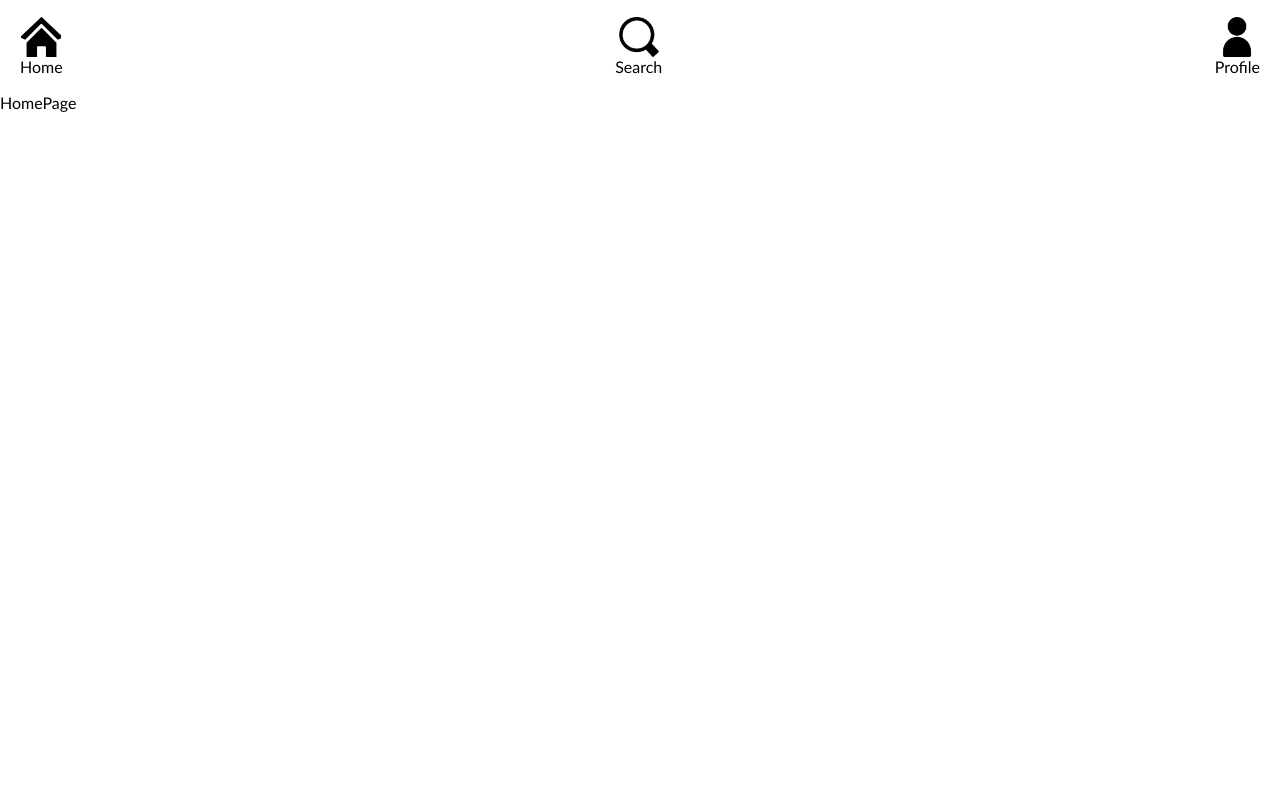
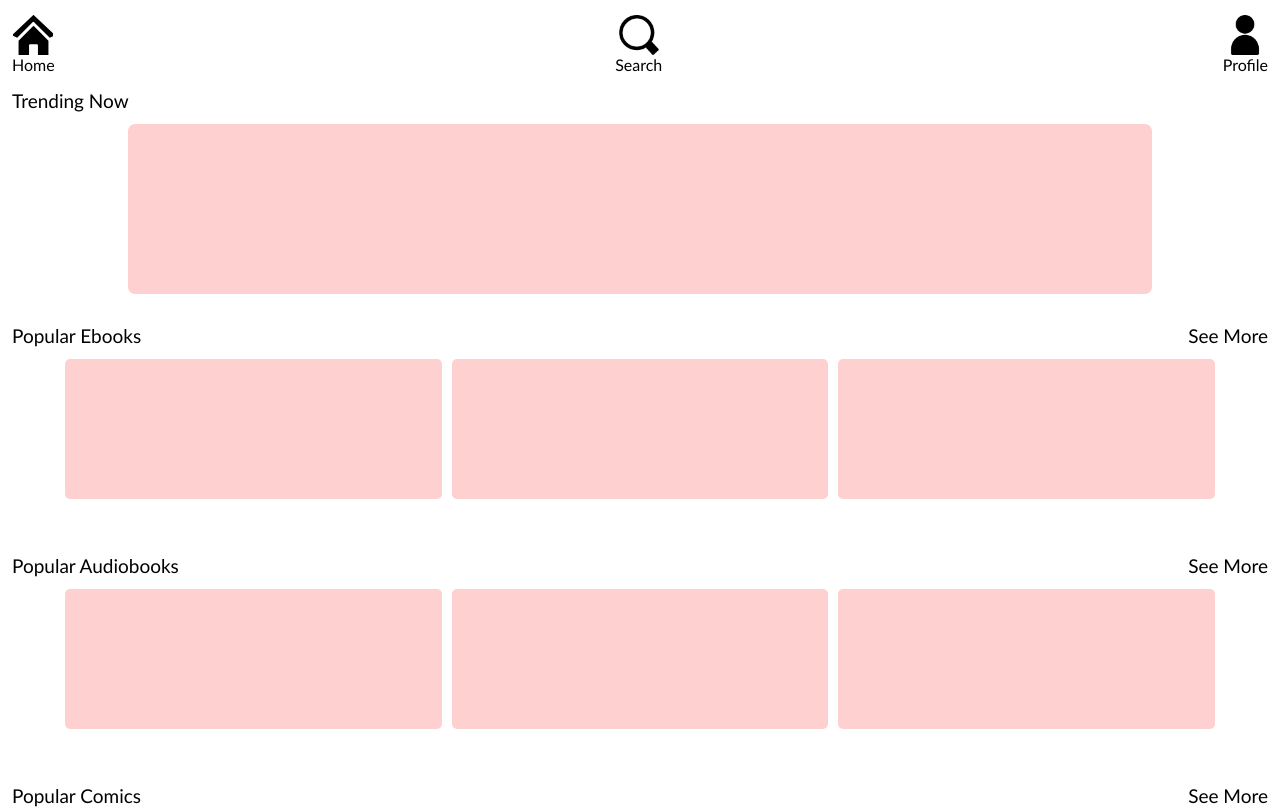
Before and after one commit to wil-l-l/Library-Full-Stack-Project, a React (Vite) app in the folder frontend/: page / in a window 1280 px wide. Shown: the top 809 px of the page. Built offline with nearby package versions, Linux system fonts and the light colour scheme.

Commit message:
Define 'page-padding' as a root variable and class to general css file, and create 'TrendingSlides' and 'GenericSlides' components

```diff
--- /dev/null
+++ b/frontend/src/components/GenericSlides/GenericSlides.css
@@ -0,0 +1,33 @@
+.generic-slides-box {
+  margin-top: 30px;
+  display: flex;
+  flex-direction: column;
+  height: 200px;
+}
+
+.generic-slides-box__text-box {
+  display: flex;
+  justify-content: space-between;
+  align-items: center;
+  font-size: 1.9rem;
+}
+
+.generic-slides-box__list {
+  list-style: none;
+  padding: 0px var(--page-padding);
+  margin-top: 12px;
+  align-self: center;
+  display: flex;
+  justify-content: center;
+  align-items: center;
+  column-gap: 10px;
+  height: 140px;
+  width: 100%;
+}
+
+.generic-slides-box__list__item {
+  background-color: rgb(255, 208, 208);
+  border-radius: 5px;
+  width: 30%;
+  height: 100%;
+}
--- /dev/null
+++ b/frontend/src/components/GenericSlides/GenericSlides.jsx
@@ -0,0 +1,19 @@
+import "./GenericSlides.css";
+
+const GenericSlides = ({ title }) => {
+  return (
+    <div className="generic-slides-box">
+      <div className="generic-slides-box__text-box page-padding">
+        <h2>{title}</h2>
+        <p>See More</p>
+      </div>
+      <ul className="generic-slides-box__list">
+        <li className="generic-slides-box__list__item"></li>
+        <li className="generic-slides-box__list__item"></li>
+        <li className="generic-slides-box__list__item"></li>
+      </ul>
+    </div>
+  );
+};
+
+export default GenericSlides;
--- a/frontend/src/components/NavBar/NavBar.css
+++ b/frontend/src/components/NavBar/NavBar.css
@@ -1,5 +1,5 @@
 .nav-bar {
-  padding: 17px 20px;
+  padding: 15px var(--page-padding);
   display: flex;
   justify-content: space-between;
   align-items: center;
--- /dev/null
+++ b/frontend/src/components/TrendingSlides/TrendingSlides.css
@@ -0,0 +1,15 @@
+.trending-slides-box {
+  list-style: none;
+  margin-top: 12px;
+  height: 170px;
+  display: flex;
+  justify-content: center;
+  align-items: center;
+}
+
+.tending-slides-box__item {
+  background-color: rgb(255, 208, 208);
+  width: 80%;
+  height: 100%;
+  border-radius: 7px;
+}
--- /dev/null
+++ b/frontend/src/components/TrendingSlides/TrendingSlides.jsx
@@ -0,0 +1,14 @@
+import "./TrendingSlides.css";
+
+const TrendingSlides = () => {
+  return (
+    <>
+      <h2 className="page-padding">Trending Now</h2>
+      <ul className="trending-slides-box">
+        <li className="tending-slides-box__item"></li>
+      </ul>
+    </>
+  );
+};
+
+export default TrendingSlides;
--- a/frontend/src/general.css
+++ b/frontend/src/general.css
@@ -1,3 +1,7 @@
+:root {
+  --page-padding: 12px;
+}
+
 html {
   font-size: 62.5%;
 }
@@ -6,3 +10,12 @@
   font-size: 1.6rem;
   font-family: "Gill Sans", "Gill Sans MT", Calibri, "Trebuchet MS", sans-serif;
 }
+
+h2 {
+  font-weight: 500;
+  font-size: 1.9rem;
+}
+
+.page-padding {
+  padding: 0px var(--page-padding);
+}
--- a/frontend/src/pages/HomePage.jsx
+++ b/frontend/src/pages/HomePage.jsx
@@ -1,11 +1,19 @@
 import "./HomePage.css";
 import NavBar from "../components/NavBar/NavBar";
+import TrendingSlides from "../components/TrendingSlides/TrendingSlides";
+import GenericSlides from "../components/GenericSlides/GenericSlides";
 
 function HomePage() {
   return (
     <>
       <NavBar />
-      <p>HomePage</p>
+      <main>
+        <TrendingSlides />
+        <GenericSlides title={"Popular Ebooks"} />
+        <GenericSlides title={"Popular Audiobooks"} />
+        <GenericSlides title={"Popular Comics"} />
+        <p>HomePage</p>
+      </main>
     </>
   );
 }
```
